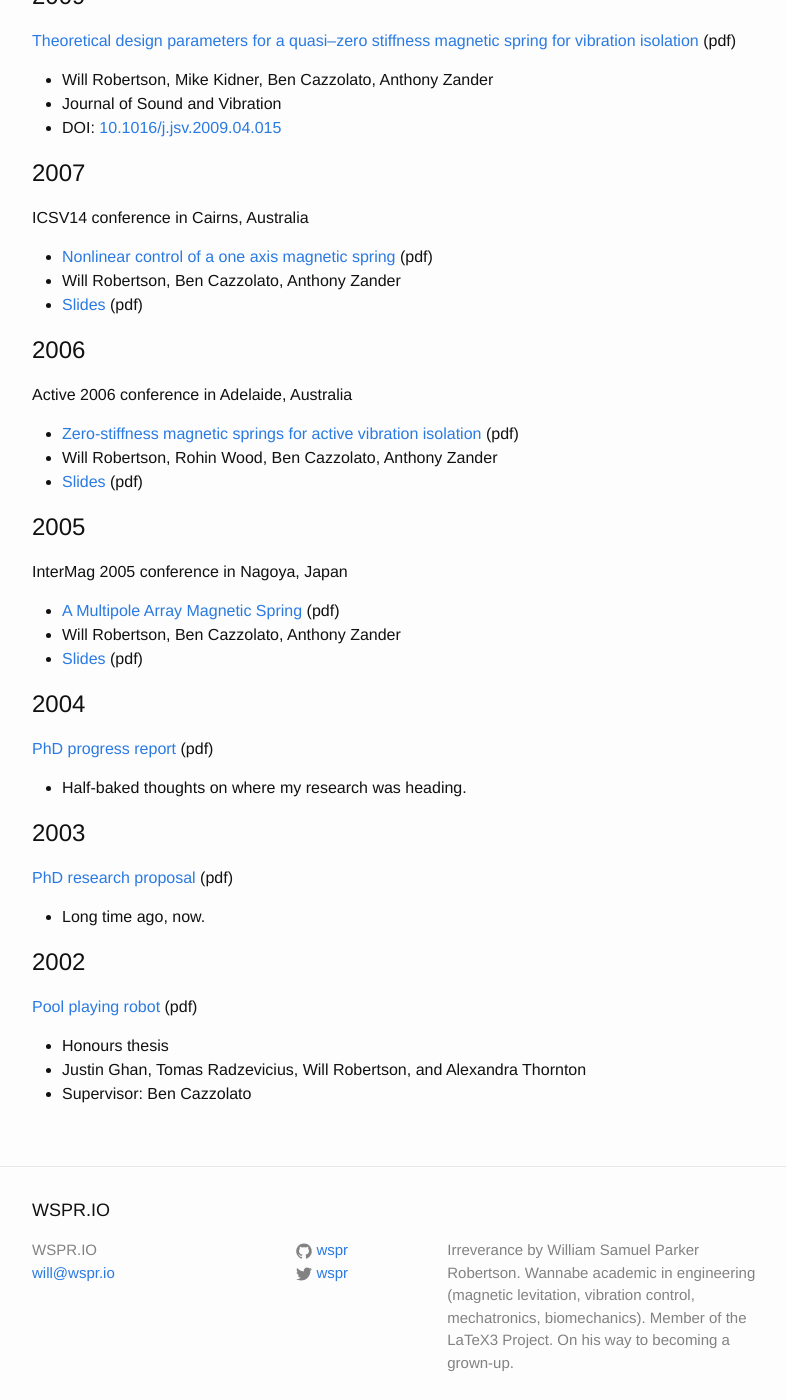
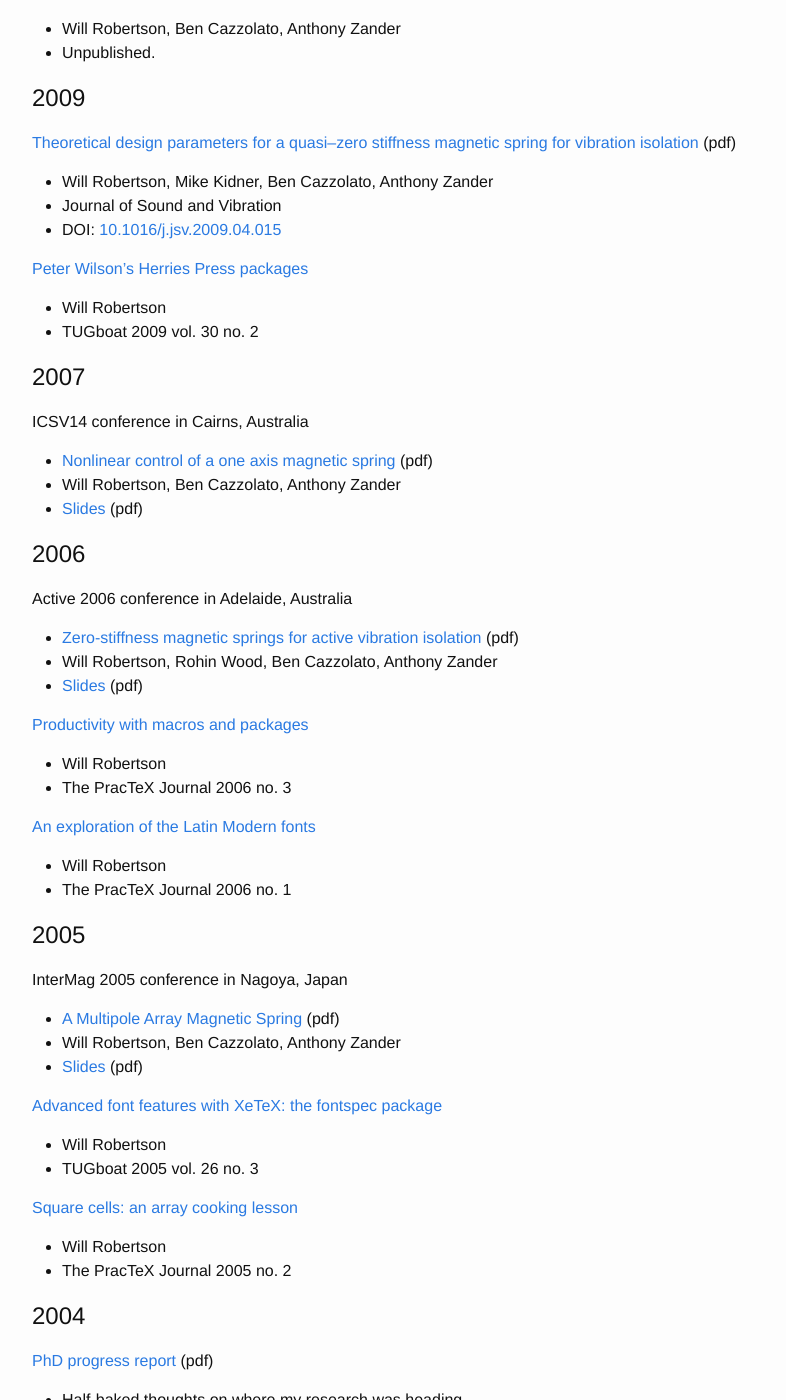
Before and after one commit to wspr/wspr.github.io, a Jekyll site: the page built from _pages/work.md, in a window 1280 px wide and 1400 px high, scrolled down 2688 px. Shown: the whole window, without its empty margins (238-1024 px from the left). Built offline with Jekyll 4.4.1, drawn with Linux system fonts in a browser that asks for light colours; some of the changed text lies outside the part shown.

Commit message:
add historical latex papers

```diff
--- a/_pages/work.md
+++ b/_pages/work.md
@@ -100,6 +100,11 @@ The Development of a 6 Degree of Freedom Quasi-zero Stiffness Maglev Vibration I
 
 #       2010
 
+[Unicode mathematics in LaTeX: Advantages and challenges](http://www.tug.org/TUGboat/Articles/tb31-2/tb98robertson.pdf)
+
+* Will Robertson
+* TUGboat 2010 vol. 31 no. 2
+
 [Maximising the force between two cuboid magnets](http://personal.mecheng.adelaide.edu.au/will.robertson/research/2010-magratios.pdf) (pdf)
 
 * Will Robertson, Ben Cazzolato, Anthony Zander
@@ -125,6 +130,11 @@ The Development of a 6 Degree of Freedom Quasi-zero Stiffness Maglev Vibration I
 * Journal of Sound and Vibration
 * DOI: [10.1016/j.jsv.2009.04.015](http://dx.doi.org/10.1016/j.jsv.2009.04.015)
 
+[Peter Wilson's Herries Press packages](http://www.tug.org/TUGboat/Articles/tb30-2/tb95robertson.pdf)
+
+* Will Robertson
+* TUGboat 2009 vol. 30 no. 2
+
 # 2007
 
 ICSV14 conference in Cairns, Australia
@@ -141,6 +151,16 @@ Active 2006 conference in Adelaide, Australia
 * Will Robertson, Rohin Wood, Ben Cazzolato, Anthony Zander
 * [Slides](http://personal.mecheng.adelaide.edu.au/will.robertson/research/active2006-slides.pdf) (pdf)
 
+[Productivity with macros and packages](http://tug.org/pracjourn/2006-3/robertson/)
+
+* Will Robertson
+* The PracTeX Journal 2006 no. 3
+
+[An exploration of the Latin Modern fonts](http://tug.org/pracjourn/2006-1/robertson/)
+
+* Will Robertson
+* The PracTeX Journal 2006 no. 1
+
 # 2005
 
 InterMag 2005 conference in Nagoya, Japan
@@ -148,6 +168,16 @@ InterMag 2005 conference in Nagoya, Japan
 * [A Multipole Array Magnetic Spring](http://personal.mecheng.adelaide.edu.au/will.robertson/research/robertson2005-intermag.pdf) (pdf)
 * Will Robertson, Ben Cazzolato, Anthony Zander
 * [Slides](http://personal.mecheng.adelaide.edu.au/will.robertson/research/intermag2005-slides.pdf) (pdf)
+
+[Advanced font features with XeTeX: the fontspec package](http://tug.org/TUGboat/Articles/tb26-3/tb84robertson.pdf)
+
+* Will Robertson
+* TUGboat 2005 vol. 26 no. 3
+
+[Square cells: an array cooking lesson](http://tug.org/pracjourn/2005-2/robertson/)
+
+* Will Robertson
+* The PracTeX Journal 2005 no. 2
 
 # 2004
 
```
